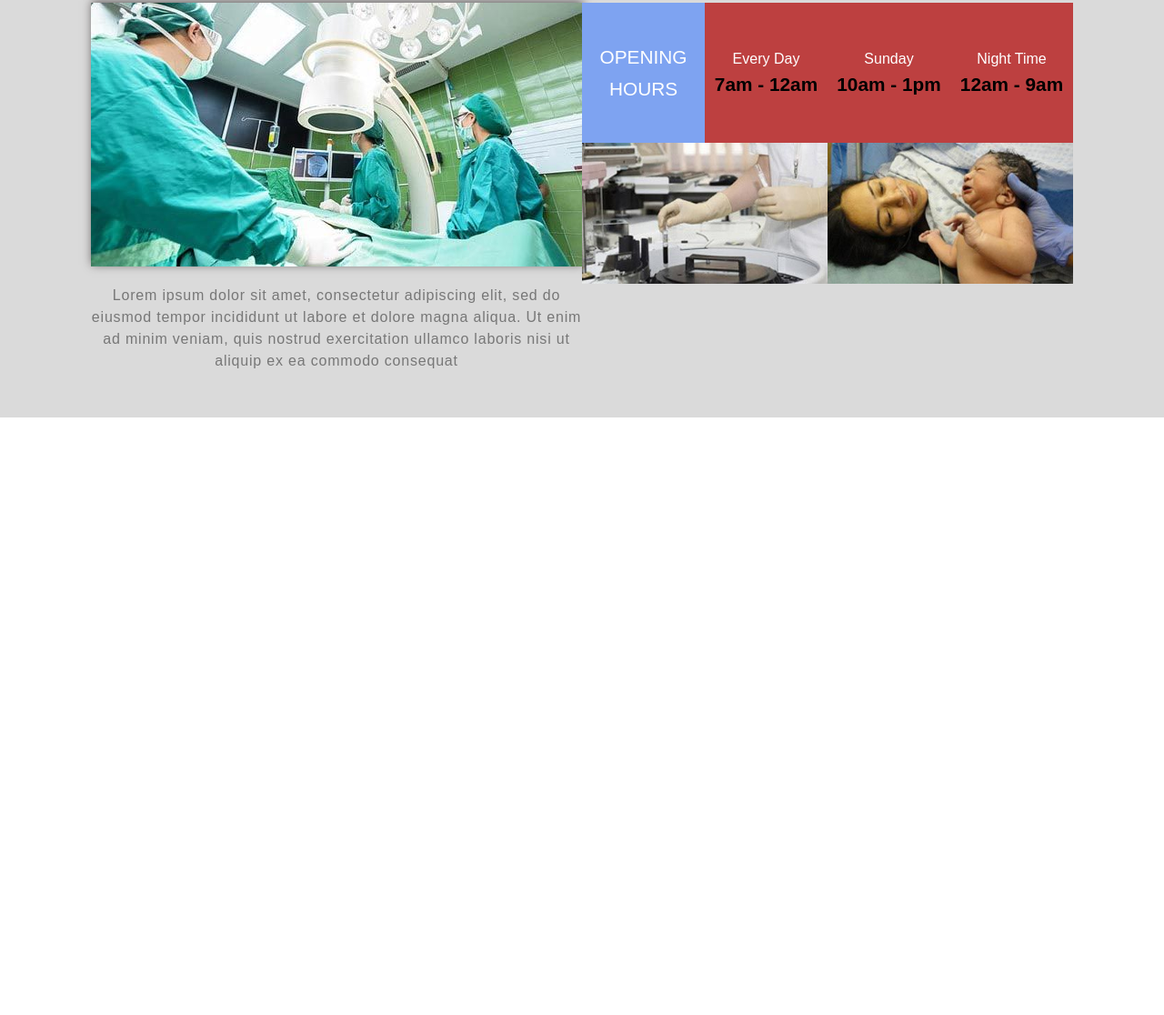
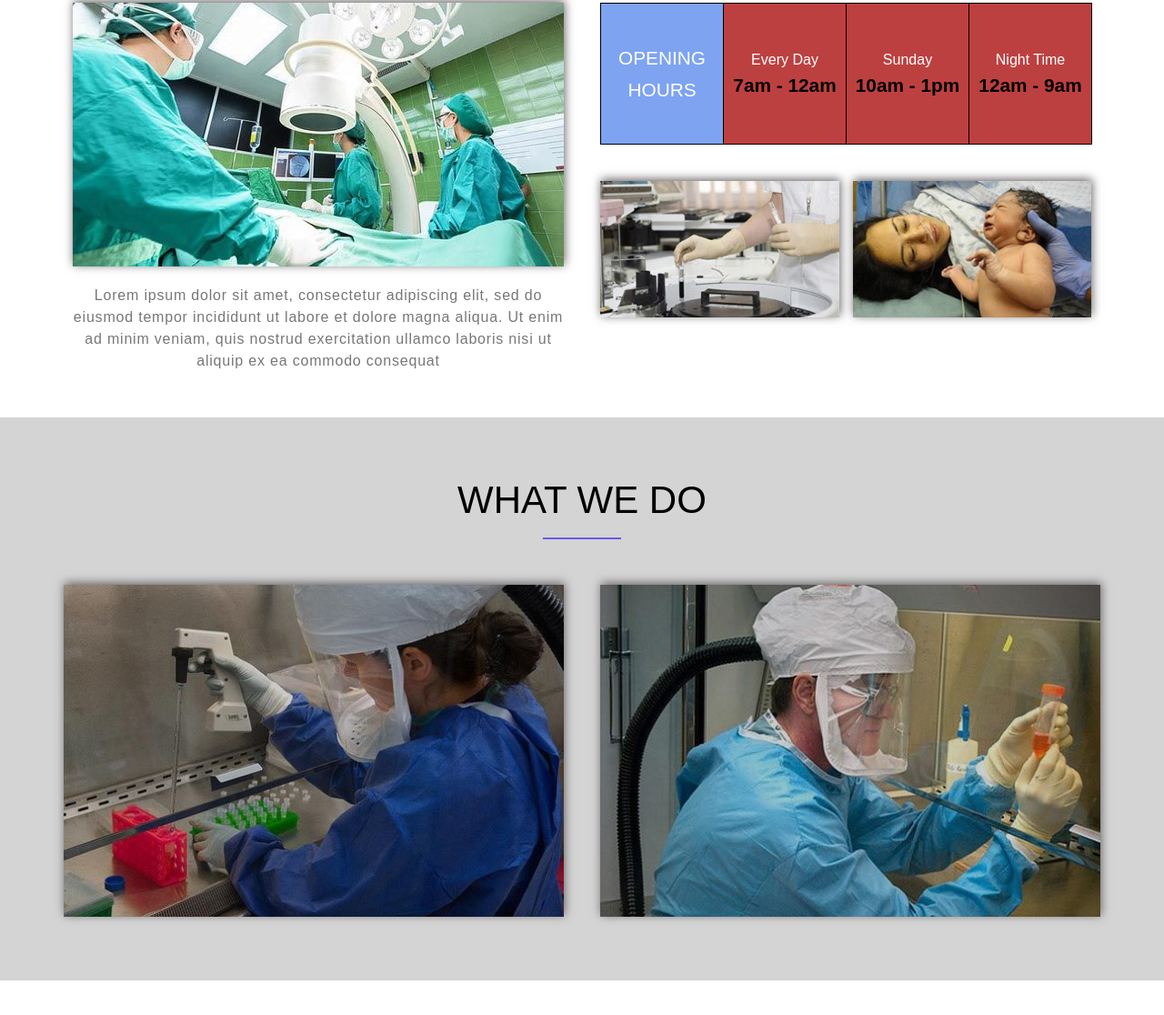
Before and after one commit to evgenstepanov/therapeutic, a plain HTML site: page index.html in a window 1280 px wide. Shown: the part 1012-2128 px from the top of the page at 91% size. Drawn offline with nearby package versions, Linux system fonts and the light colour scheme; a web font is replaced by a local one.

Commit message:
block 'what we do'

```diff
--- a/css/index.css
+++ b/css/index.css
@@ -220,14 +220,9 @@ a {
 .form-booking__btn {
   padding: 13px 0px;
   background: rgb(126, 163, 241);
-  outline: 1px solid rgb(189, 64, 64);
-  outline-offset: -2px;
 }
 
 /* about us */
-.about-us {
-  background-color: rgb(218, 218, 218);
-}
 .about-us__wrapper {
   display: flex;
   justify-content: center;
@@ -239,6 +234,7 @@ a {
 }
 .about-us__left-side {
   max-width: 540px;
+  margin-right: 40px;
 }
 .about-us__img-box {
   overflow: hidden;
@@ -256,35 +252,106 @@ a {
 .about-us__right-side {
   max-width: 540px;
 }
+.about-us__open-hours {
+  margin-bottom: 40px;
+}
 .open-hours {
   display: flex;
 }
-.open-hours__block{
+.open-hours__block {
   flex: 1;
+  border: 1px solid #000;
+  margin: 0px -1px 0 0;
 }
-.open-hours__title-block{
+.open-hours__title-block {
   font-size: 1.3em;
   line-height: 1.7;
   font-weight: 500;
   background: rgb(126, 163, 241);
   padding: 42px 0;
 }
-.open-hours__days{
+.open-hours__days {
   display: flex;
   flex-direction: column;
   justify-content: center;
   align-items: center;
   background: rgb(189, 64, 64);
+  transition: all 0.4s;
 }
-.open-hours__text{
+.open-hours__days:hover {
+  background: rgb(126, 163, 241);
+}
+.open-hours__text {
   font-weight: 500;
   padding-bottom: 10px;
 }
-.open-hours__time{
+.open-hours__time {
   color: #000;
   font-weight: 700;
   font-size: 1.3em;
 }
-.open-hours__pictures{
+.open-hours__pictures {
   display: flex;
 }
+.pictures__item-left {
+  margin-right: 15px;
+}
+
+/* what we do */
+.what-we-do{
+  background: rgb(212, 212, 212);
+}
+.what-we-do__container {
+  display: flex;
+  flex-direction: column;
+  justify-content: flex-start;
+  align-items: center;
+}
+.what-we-do__left {
+  margin-right: 40px;
+}
+.what-we-do__pictures {
+  display: flex;
+  margin-bottom: 70px;
+}
+.what-we-do__picture {
+  position: relative;
+  overflow: hidden;
+}
+.what-we-do__description {
+  display: flex;
+  flex-direction: column;
+  justify-content: center;
+  position: absolute;
+  padding: 0 7%;
+  overflow: hidden;
+  width: 100%;
+  height: 100%;
+  z-index: 100;
+}
+.what-we-do__text {
+  padding: 10px 0px;
+  background: rgba(0, 0, 0, 0.7);
+  margin-bottom: 10px;
+  transform: translateX(-520px);
+}
+.what-we-do__text--fast {
+  transition: all 0.3s;
+}
+.what-we-do__text--normal {
+  transition: all 0.6s;
+}
+.what-we-do__text--slow {
+  transition: all 0.9s;
+}
+.what-we-do__picture:hover .what-we-do__text {
+  transform: translateX(0px);
+}
+.what-we-do__picture-item {
+  max-width: 100%;
+  transition: all 0.8s;
+}
+.what-we-do__picture:hover .what-we-do__picture-item {
+  z-index: -1;
+  transform: scale(1.2);
+}
--- a/index.html
+++ b/index.html
@@ -162,7 +162,7 @@
           </div>
           <!-- /.about-us__left-side -->
           <div class="about-us__right-side">
-            <div iv class="open-hours">
+            <div iv class="open-hours about-us__open-hours">
               <div class="open-hours__block open-hours__title-block">
                 <p class="open-hours__title">OPENING HOURS</p>
               </div>
@@ -191,8 +191,14 @@
             </div>
             <!-- /.open-hours -->
             <div class="pictures open-hours__pictures">
-              <div class="pictures__item about-us__img-box"><img class="about-us__img" src="./img/img2.jpg" alt="img"></div>
-              <div class="pictures__item about-us__img-box"><img class="about-us__img" src="./img/img3.jpg" alt="img"></div>
+              <div
+                class="pictures__item pictures__item-left about-us__img-box shadow"
+              >
+                <img class="about-us__img" src="./img/img2.jpg" alt="img" />
+              </div>
+              <div class="pictures__item about-us__img-box shadow">
+                <img class="about-us__img" src="./img/img3.jpg" alt="img" />
+              </div>
             </div>
             <!-- /.open-hours__pictures -->
           </div>
@@ -203,5 +209,66 @@
       <!-- /.body__container -->
     </section>
     <!-- /.about-us -->
+    <section class="what-we-do">
+      <div class="body__container">
+        <div class="what-we-do__container">
+          <h1 class="section-title about-us__title section-title--color--dark">
+            WHAT WE DO
+          </h1>
+          <div class="what-we-do__pictures">
+            <div class="what-we-do__left shadow">
+              <div class="what-we-do__picture">
+                <div class="what-we-do__description">
+                  <p class="what-we-do__text what-we-do__text--fast">
+                    We Provide the Best Medical Services
+                  </p>
+                  <p class="what-we-do__text what-we-do__text--normal">
+                    Medical Services that you can Trust
+                  </p>
+                  <p class="what-we-do__text what-we-do__text--slow">
+                    We Care About Your Health
+                  </p>
+                </div>
+                <!-- /.what-we-do__description -->
+                <img
+                  class="what-we-do__picture-item"
+                  src="./img/w1.jpg"
+                  alt="img"
+                />
+              </div>
+              <!-- /.what-we-do__picture -->
+            </div>
+            <!-- /.what-we-do__left -->
+            <div class="what-we-do__right shadow">
+              <div class="what-we-do__picture">
+                <div class="what-we-do__description">
+                  <p class="what-we-do__text what-we-do__text--fast">
+                    We Provide the Best Medical Services
+                  </p>
+                  <p class="what-we-do__text what-we-do__text--normal">
+                    Medical Services that you can Trust
+                  </p>
+                  <p class="what-we-do__text what-we-do__text--slow">
+                    We Care About Your Health
+                  </p>
+                </div>
+                <!-- /.what-we-do__description -->
+                <img
+                  class="what-we-do__picture-item"
+                  src="./img/w2.jpg"
+                  alt="img"
+                />
+              </div>
+              <!-- /.what-we-do__picture -->
+            </div>
+            <!-- /.what-we-do__right -->
+          </div>
+          <!-- /.what-we-do__pictures -->
+        </div>
+        <!-- /.what-we-do__container -->
+      </div>
+      <!-- /.body__container -->
+    </section>
+    <!-- /.what-we-do -->
   </body>
 </html>
```
Also changed, not shown: img/w1.jpg (added), img/w2.jpg (added). Lines whose indentation alone changed are shown as unchanged.
